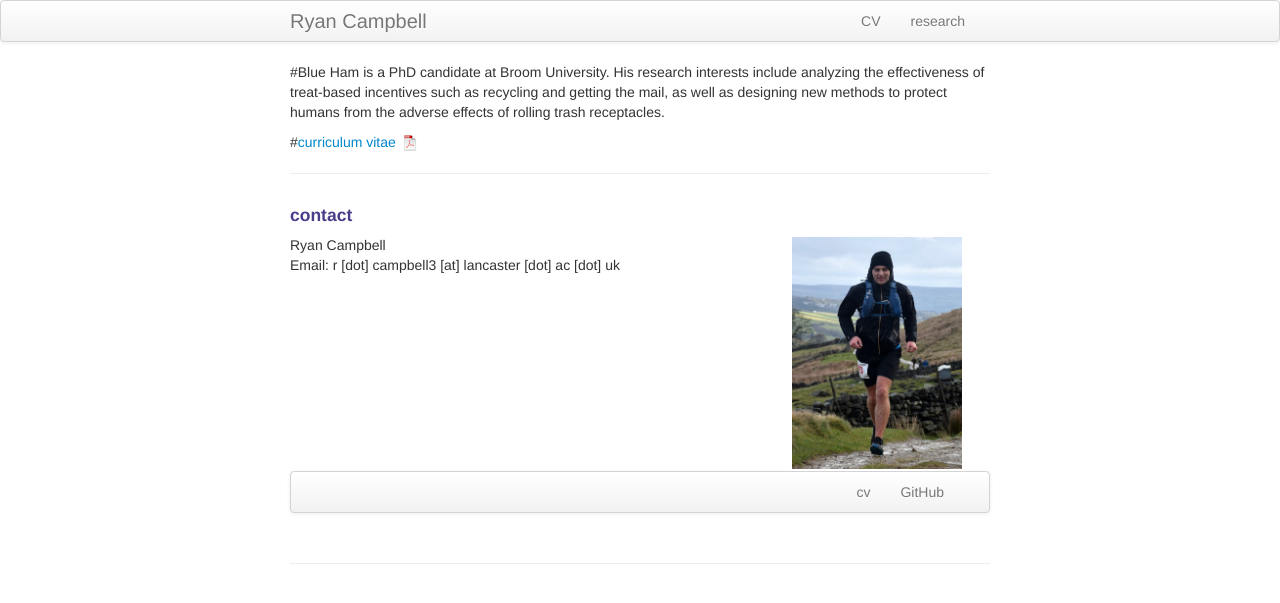
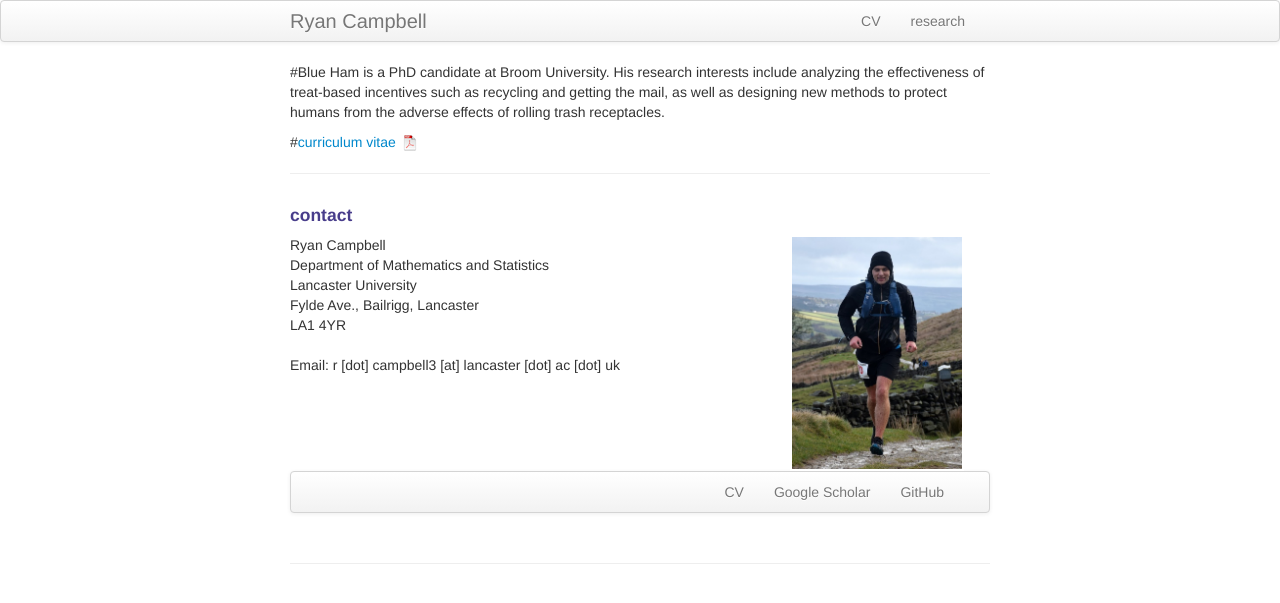
Before and after one commit to ryancampbell514/ryancampbell514.github.io, a Jekyll site: the page built from index.md, in a window 1280 px wide. Shown: the top 603 px of the page. Built offline with Jekyll 4.4.1, drawn with Linux system fonts in a browser that asks for light colours.

Commit message:
added more info

```diff
--- a/index.md
+++ b/index.md
@@ -19,6 +19,11 @@ keywords:
     <div class="row-fluid">
         <div class="span5">
             Ryan Campbell<br/>
+            Department of Mathematics and Statistics<br/>
+            Lancaster University<br/>
+            Fylde Ave., Bailrigg, Lancaster<br/>
+            LA1 4YR<br/>
+            <br/>
             Email: r [dot] campbell3 [at] lancaster [dot] ac [dot] uk<br/>
         </div>
 
@@ -33,8 +38,9 @@ keywords:
 <div class="navbar">
   <div class="navbar-inner">
       <ul class="nav">
-          <li><a href="{{ BASE_PATH }}/assets/CV.pdf">cv</a></li>
-          <li><a href="https://github.com/ryancampbell514">GitHub</a></li>
+          <li><a href="{{ BASE_PATH }}/assets/CV.pdf" target="_blank">CV</a></li>
+          <li><a href="https://scholar.google.com/citations?user=xI10ohkAAAAJ&hl=en" target="_blank">Google Scholar</a></li>
+          <li><a href="https://github.com/ryancampbell514" target="_blank">GitHub</a></li>
       </ul>
   </div>
 </div>
```
